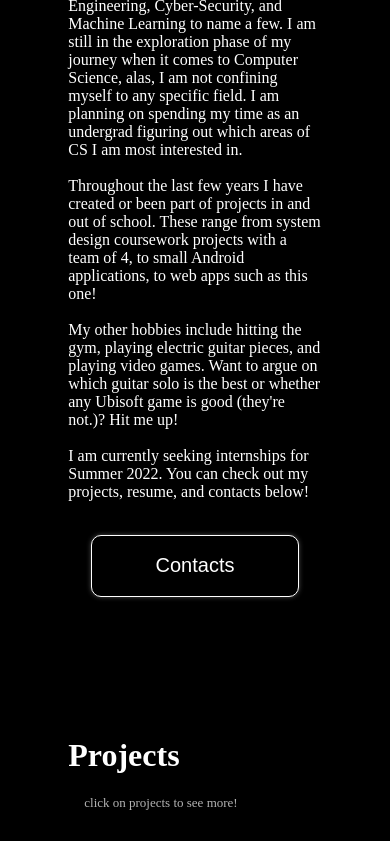
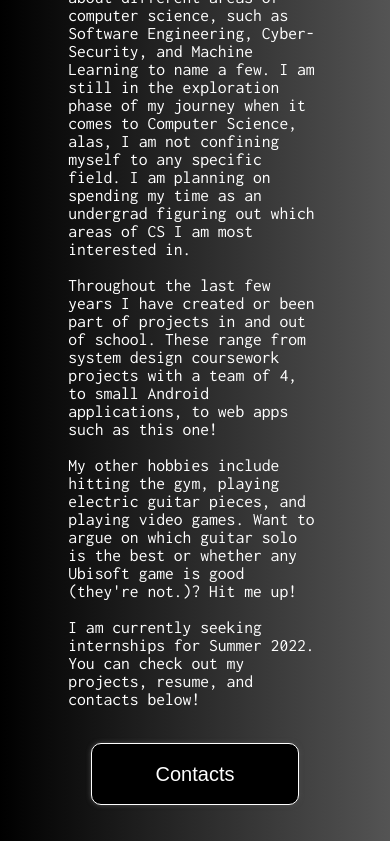
Before and after one commit to gratus00/PersonalWebsite, a Next.js app: page / in a window 390 px wide. Shown: the part 1156-1997 px from the top of the page. Built offline with nearby package versions, Linux system fonts and the light colour scheme.

Commit message:
final styling

```diff
--- a/components/SideBar.jsx
+++ b/components/SideBar.jsx
@@ -16,7 +16,7 @@ function SideBar(props){
 
     return <div className={styles.sidebar}>
         <button className={styles["sidebar-button"]} onClick={triggerSidebar}>
-                <Image src={"/Menu.png"} alt="menu"  width={24} height={24}/>
+                <img src={"/Menu.png"}/>
         </button>
         <div className={styles.menu}
         style={{transform: `translatex(${xPosition}vw)`}}>
--- a/pages/Projects.jsx
+++ b/pages/Projects.jsx
@@ -4,7 +4,7 @@ const Projects = () => {
     return (
         <div className={styles.project} id="projects-section">
             <h1>Projects</h1>
-            <span>click on projects to see more! <br /><br /></span>
+            <span>click on project titles to see more! <br /><br /></span>
             <div>
             <h2> <a href="https://github.com/gratus00/PersonalWebsite" target="_blank" rel="noreferrer">Personal Website</a></h2>
             <p> During the time I had on my winter break, I decided to explore an area I have
--- a/styles/globals.css
+++ b/styles/globals.css
@@ -1,3 +1,5 @@
+@import url("https://fonts.googleapis.com/css2?family=Inconsolata&family=Source+Code+Pro&display=swap");
+
 html{
     min-height: 100%;
 }
@@ -9,4 +11,5 @@ body{
     margin: 0;
     text-decoration: none;
     color: white;
+    font-family: "Inconsolata", monospace;
 }
--- a/styles/home.module.css
+++ b/styles/home.module.css
@@ -3,7 +3,10 @@
     flex-direction: column;
     justify-content: center;
     align-items: center;
-    background-color: black;
+    background: black;
+    background: -webkit-linear-gradient(to left, #545454, #000000);
+    background: linear-gradient(to left, #545454, #000000);
+
 }
 
 
@@ -14,7 +17,7 @@
     }
 
     .home h2{
-        font-size: 2rem;
+        font-size: 1.5rem;
     }
 
     .home p {
@@ -25,14 +28,14 @@
 @media screen and (max-width:850px)
 {
     .home h1{
-        font-size: calc(2rem-2vw);
+        font-size: calc(2rem);
     }
 
     .home h2{
-        font-size: calc(1.5rem-2vw);
+        font-size: calc(1.3rem);
     }
 
     .home p {
-        font-size: calc(1.2rem-2vw);
+        font-size: calc(1.1rem);
     }
 }
--- a/styles/sidebar.module.css
+++ b/styles/sidebar.module.css
@@ -44,3 +44,9 @@
 .sidebar-button:focus{
     outline: none;
 }
+
+.sidebar img {
+    border-radius: 0;
+    height: 1.5rem;
+    width: 1.5rem;
+}
```
